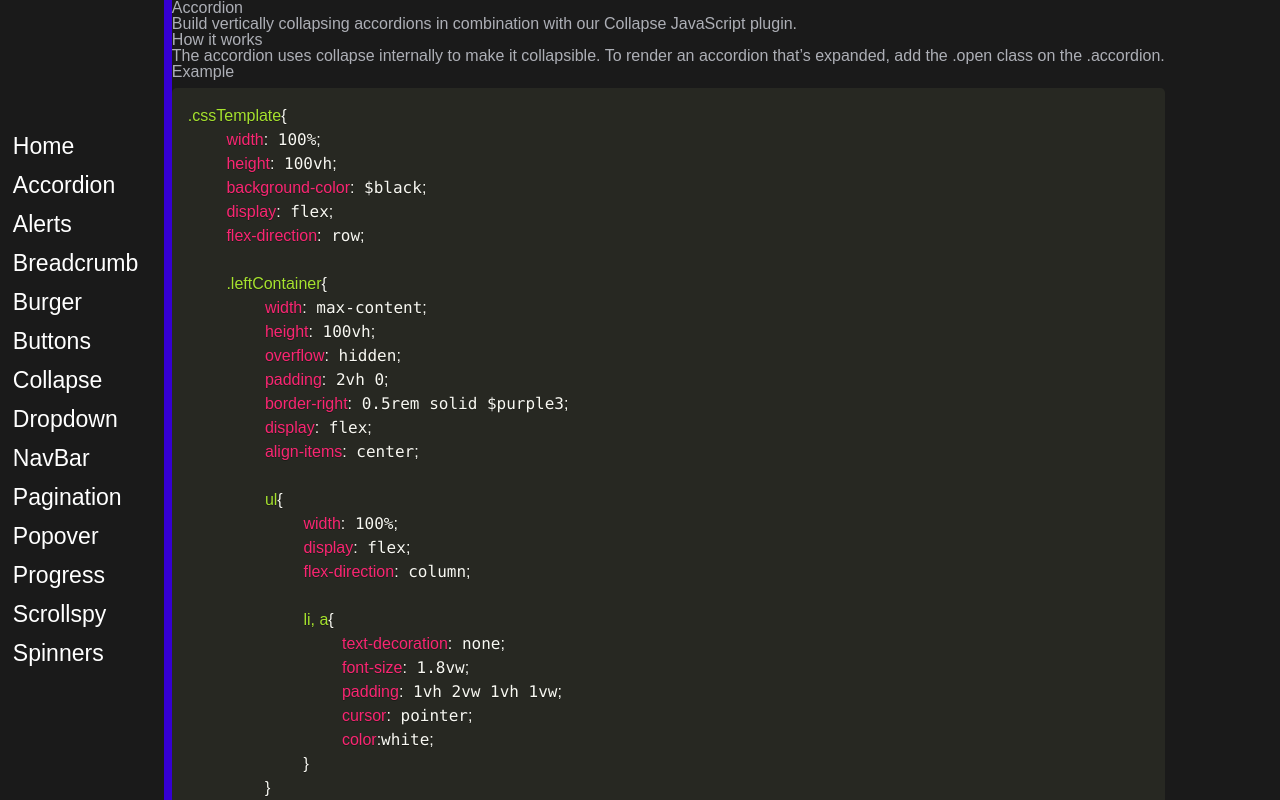
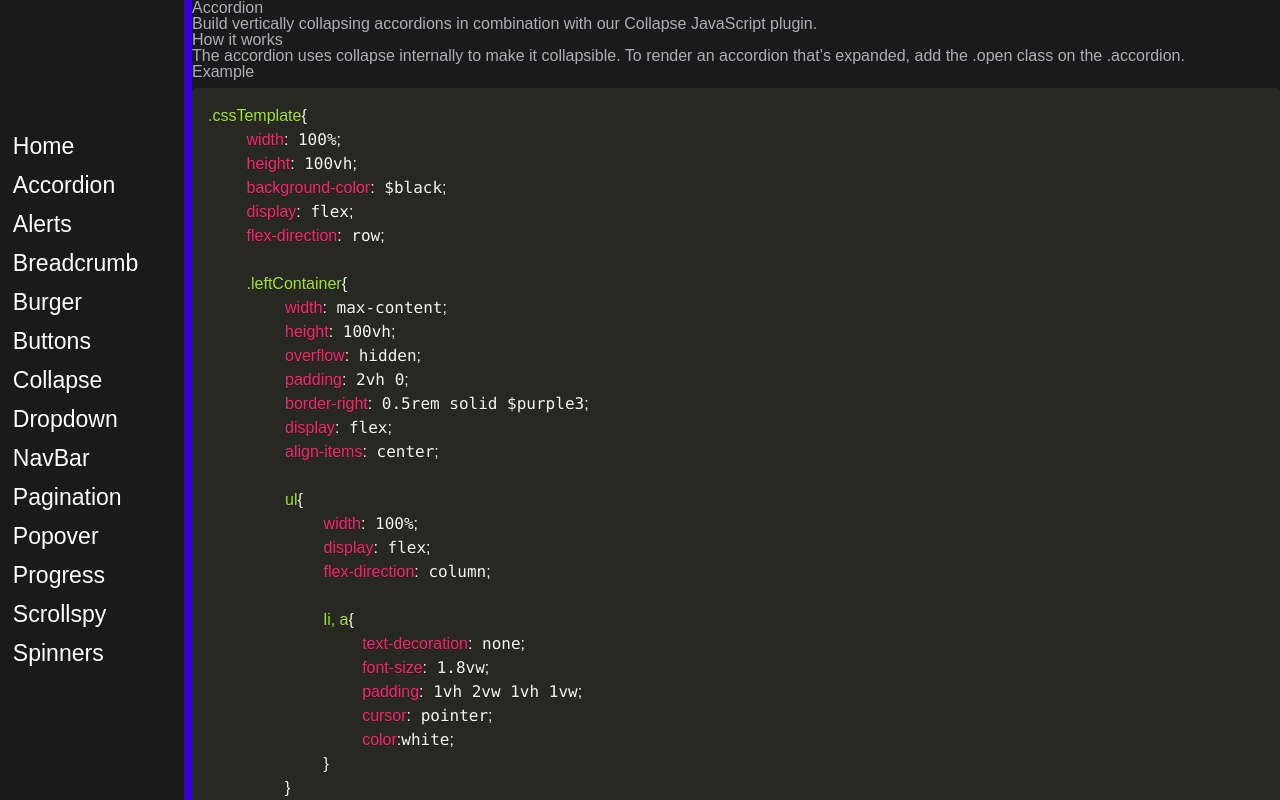
Before and after one commit to MrGio7/templates, a React (Create React App) app: page /cssTemplate/accordion in a window 1280 px wide. Shown: the top 800 px of the page. Built offline with nearby package versions, Linux system fonts and the light colour scheme.

Commit message:
added little styling

```diff
--- a/src/style/cssTemplate.scss
+++ b/src/style/cssTemplate.scss
@@ -6,7 +6,7 @@
     flex-direction: row;
 
     .leftContainer{
-        width: max-content;
+        width: 15vw;
         height: 100vh;
         overflow: hidden;
         padding: 2vh 0;
@@ -30,8 +30,10 @@
     }
 
     .rightContainer{
+        width: 85vw;
         display: flex;
         flex-direction: column;
+        overflow-y: scroll;
 
         .container{
             .example{
```
